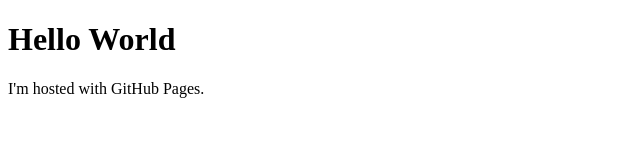
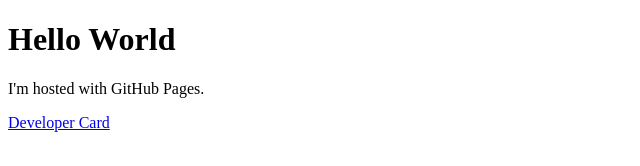
Before and after one commit to ameees/ameees.github.io, a plain HTML site: page index.html in a window 1280 px wide. Shown: the whole page, without its empty margins (0-640 px from the left). Drawn offline with Linux system fonts and the light colour scheme.

Commit message:
add link
add link to developer card

```diff
--- a/index.html
+++ b/index.html
@@ -4,6 +4,7 @@
 <body>
     <h1>Hello World</h1>
     <p>I'm hosted with GitHub Pages.</p>
+    <a href="./Front.html">Developer Card</a>
 </body>
 
 </html>
```
